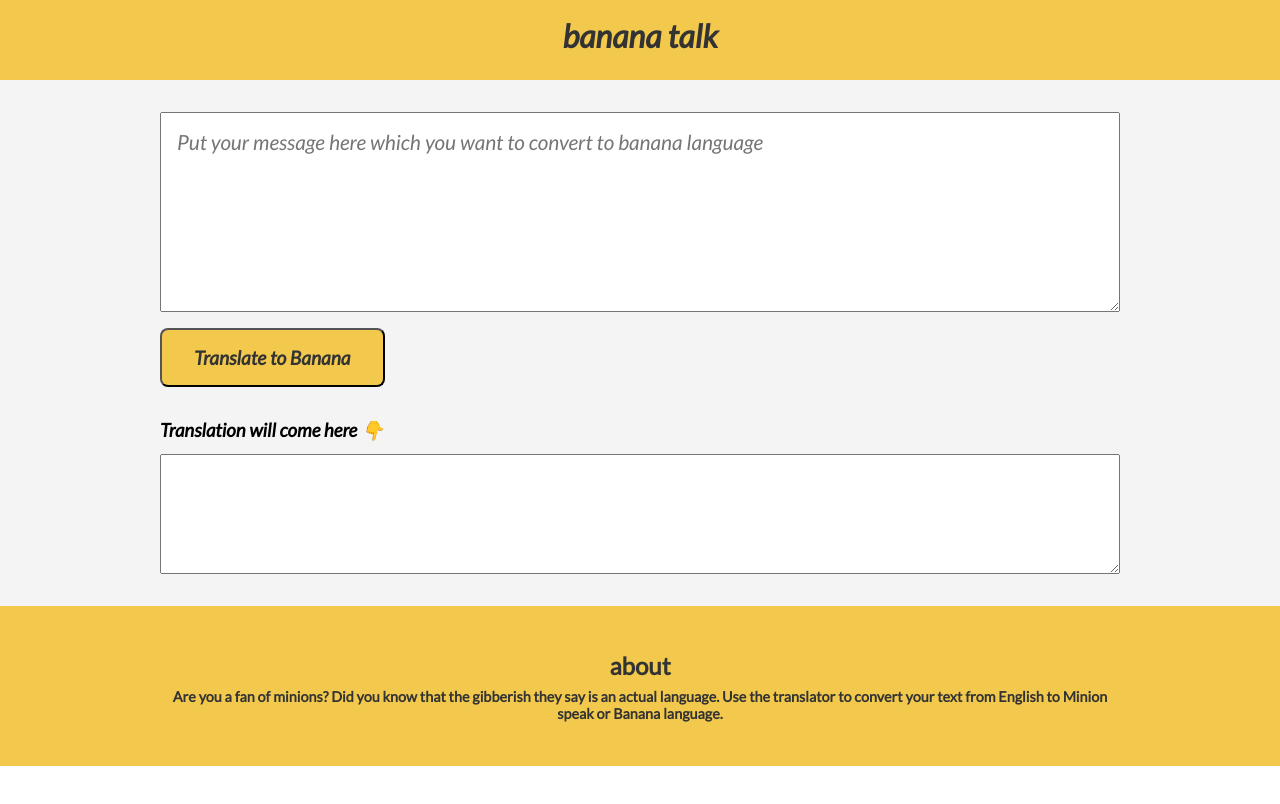
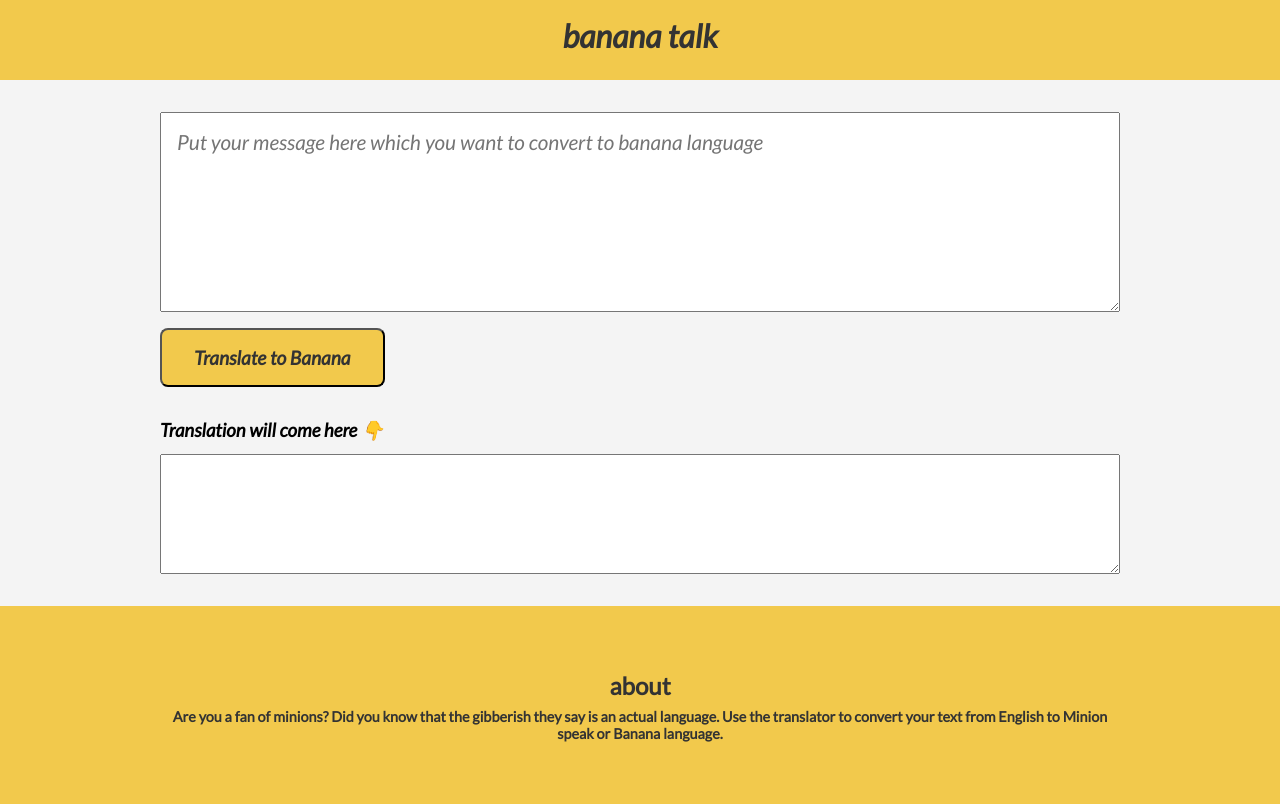
Before and after one commit to bharati-21/banana-talk, a plain HTML site: page index.html in a window 1280 px wide. Drawn offline with Linux system fonts and the light colour scheme.

Commit message:
style: changed footer height

```diff
--- a/styles.css
+++ b/styles.css
@@ -97,7 +97,7 @@ body {
     flex-direction: column;
     justify-content: center;
     align-items: center;
-    min-height: 20vh;
+    min-height: 25vh;
     padding: 1rem;
     text-align: center;
 }
```
